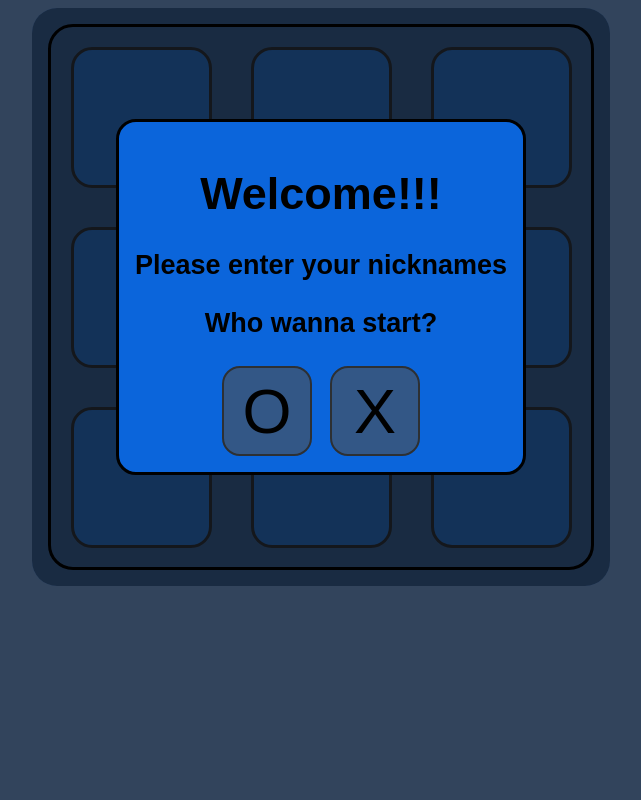
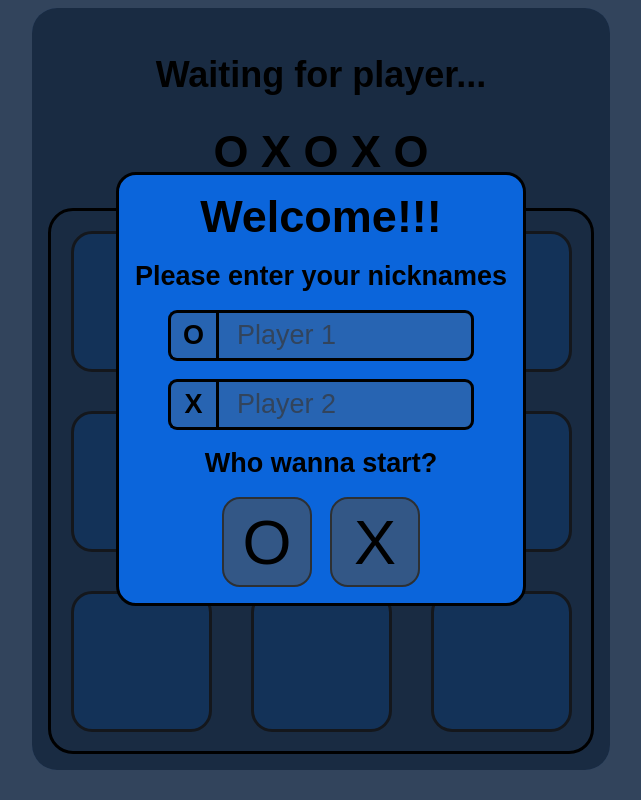
Before and after one commit to fgamester/tic-tac-toe-react, a React (Vite) app: page / in a window 1280 px wide. Shown: the whole page, without its empty margins (319-960 px from the left). Built offline with nearby package versions, Linux system fonts and the light colour scheme.

Commit message:
menu completed

```diff
--- a/src/components/MenuBackground.jsx
+++ b/src/components/MenuBackground.jsx
@@ -2,11 +2,11 @@ import '../styles/menu.css'
 import Modal from './modal';
 import Menu from './menu';
 
-const MenuBackground = ({ winner, restart, turn, menu, start }) => {
+const MenuBackground = ({ winner, restart, turn, menu, start, players }) => {
     return (
         <div className='screen-background'>
             {menu ? <Menu start={start} />
-                : <Modal restart={restart} winner={winner} turn={turn} />
+                : <Modal restart={restart} winner={winner} turn={turn} players={players} />
             }
         </div>
     );
--- a/src/components/game.jsx
+++ b/src/components/game.jsx
@@ -18,8 +18,13 @@ const Game = () => {
         setPlayers(_ => []);
     }, []);
 
-    const startGame = useCallback((firstTurn, player1 = '', player2 = '') => {
-        setPlayers(_ => [player1, player2]);
+    const startGame = useCallback((firstTurn, player1, player2) => {
+        setPlayers(_ => {
+            const newList = new Array(2);
+            player1.trim() != '' ? newList[0] = player1 : newList[0] = 'Player 1';
+            player2.trim() != '' ? newList[1] = player2 : newList[1] = 'Player 2';
+            return newList;
+        });
         setGameTurn(_ => firstTurn);
         setPlaying(_ => true);
         setInMenu(_ => false);
@@ -27,8 +32,12 @@ const Game = () => {
 
     return (
         <div className="game">
+            <div id="turn">
+                <h2>{playing ? 'Your Turn' : 'Waiting for player...'}</h2>
+                <h1>{playing ? (gameTurn ? players[0] : players[1]) : 'O X O X O'}</h1>
+            </div>
             <Board turn={gameTurn} changeTurn={setGameTurn} setWinner={setWinner} winner={winner} setPlaying={setPlaying} playing={playing} />
-            {!playing && <MenuBackground restart={playAgain} winner={winner} menu={inMenu} turn={gameTurn} start={startGame} />}
+            {!playing && <MenuBackground restart={playAgain} winner={winner} menu={inMenu} turn={gameTurn} start={startGame} players={players}/>}
         </div>
     );
 }
--- a/src/components/menu.jsx
+++ b/src/components/menu.jsx
@@ -1,14 +1,44 @@
-import React from 'react'
+import React, { useReducer } from 'react'
+
+const reducer = (state, action) => {
+    switch (action.type) {
+        case 'player1':
+            return { ...state, player1: action.value };
+        case 'player2':
+            return { ...state, player2: action.value };
+        default:
+            return state;
+    }
+}
 
 const Menu = ({ start }) => {
+    const [players, dispatch] = useReducer(reducer, {
+        player1: '',
+        player2: ''
+    });
+
+    const handleStart = (turn) => {
+        start(turn, players.player1, players.player2);
+    }
+
     return (
         <div id='menu'>
             <h1>Welcome!!!</h1>
             <h3>Please enter your nicknames</h3>
+            <div className='input-username'>
+                <h3>O</h3>
+                <input type="text" name="player1" id="player1" placeholder='Player 1'
+                    onChange={e => dispatch({ type: 'player1', value: e.target.value })} />
+            </div>
+            <div className='input-username'>
+                <h3>X</h3>
+                <input type="text" name="player2" id="player2" placeholder='Player 2'
+                    onChange={e => dispatch({ type: 'player2', value: e.target.value })} />
+            </div>
             <h3>Who wanna start?</h3>
             <div id='btn-container'>
-                <button onClick={_ => start(true)} className="btn-start">O</button>
-                <button onClick={_ => start(false)} className="btn-start">X</button>
+                <button onClick={_ => handleStart(true)} className="btn-start">O</button>
+                <button onClick={_ => handleStart(false)} className="btn-start">X</button>
             </div>
         </div>
     )
--- a/src/components/modal.jsx
+++ b/src/components/modal.jsx
@@ -1,8 +1,9 @@
-const Modal = ({ winner, restart, turn }) => {
+const Modal = ({ winner, restart, turn, players }) => {
     return (
         <div className='modal'>
             <h1 className="game-over">GAME OVER</h1>
             <h3 className={`winner-message ${winner && 'remove-margin'}`}>{winner ? 'The Winner is' : 'There is no winner this time'}</h3>
+            <h2>{turn ? players[0] : players[1]}</h2>
             {winner && <h1 className="winner-player">{turn ? 'O' : 'X'}</h1>}
             <button onClick={restart} className="btn-restart">Play again</button>
         </div>
--- a/src/styles/game.css
+++ b/src/styles/game.css
@@ -1,6 +1,7 @@
 .game {
     position: relative;
     display: flex;
+    flex-direction: column;
     justify-content: center;
     align-items: center;
     background-color: var(--game-color-3);
@@ -10,3 +11,13 @@
     padding: 1em;
     user-select: none;
 }
+
+#turn h2 {
+    font-size: calc(var(--font-size)*0.4);
+    text-align: center;
+}
+
+#turn h1 {
+    font-size: calc(var(--font-size)*0.5);
+    text-align: center;
+}
--- a/src/styles/menu.css
+++ b/src/styles/menu.css
@@ -103,12 +103,19 @@ h1.game-over {
 }
 
 #menu {
+    display: flex;
+    flex-direction: column;
     text-align: center;
     background-color: var(--game-color-1);
     padding: 1em;
     border-radius: 20px;
     border-style: solid;
     animation: modal-delay var(--secs-modal-delay) steps(1, end), modal-intro .5s ease-in-out var(--secs-modal-delay);
+    gap: calc(var(--cell-size)*0.1);
+}
+
+#menu > *{
+    margin: 0;
 }
 
 #menu>h3 {
@@ -124,3 +131,44 @@ h1.game-over {
     justify-content: center;
     gap: calc(var(--cell-size)*0.1);
 }
+
+.input-username {
+    display: flex;
+    justify-content: center;
+    align-items: center;
+}
+
+.input-username>* {
+    padding: 0;
+    margin: 0;
+    font-size: calc(var(--font-size)*0.3);
+    background-color: var(--game-color-2);
+    border: none;
+    border-style: solid;
+    height: calc(var(--font-size)*0.5);
+}
+
+.input-username :first-child {
+    display: flex;
+    border-right: none;
+    width: calc(var(--font-size)*0.5);
+    align-items: center;
+    justify-content: center;
+    border-top-left-radius: calc(var(--font-size)*0.1);
+    border-bottom-left-radius: calc(var(--font-size)*0.1);
+}
+
+.input-username :nth-child(2) {
+    width: calc(var(--cell-size)*1.3);
+    padding-left: calc(var(--cell-size)*0.1);
+    border-top-right-radius: calc(var(--font-size)*0.1);
+    border-bottom-right-radius: calc(var(--font-size)*0.1);
+}
+
+input:focus {
+    outline: none;
+}
+
+input::placeholder{
+    color: var(--game-color-4);
+}
```
